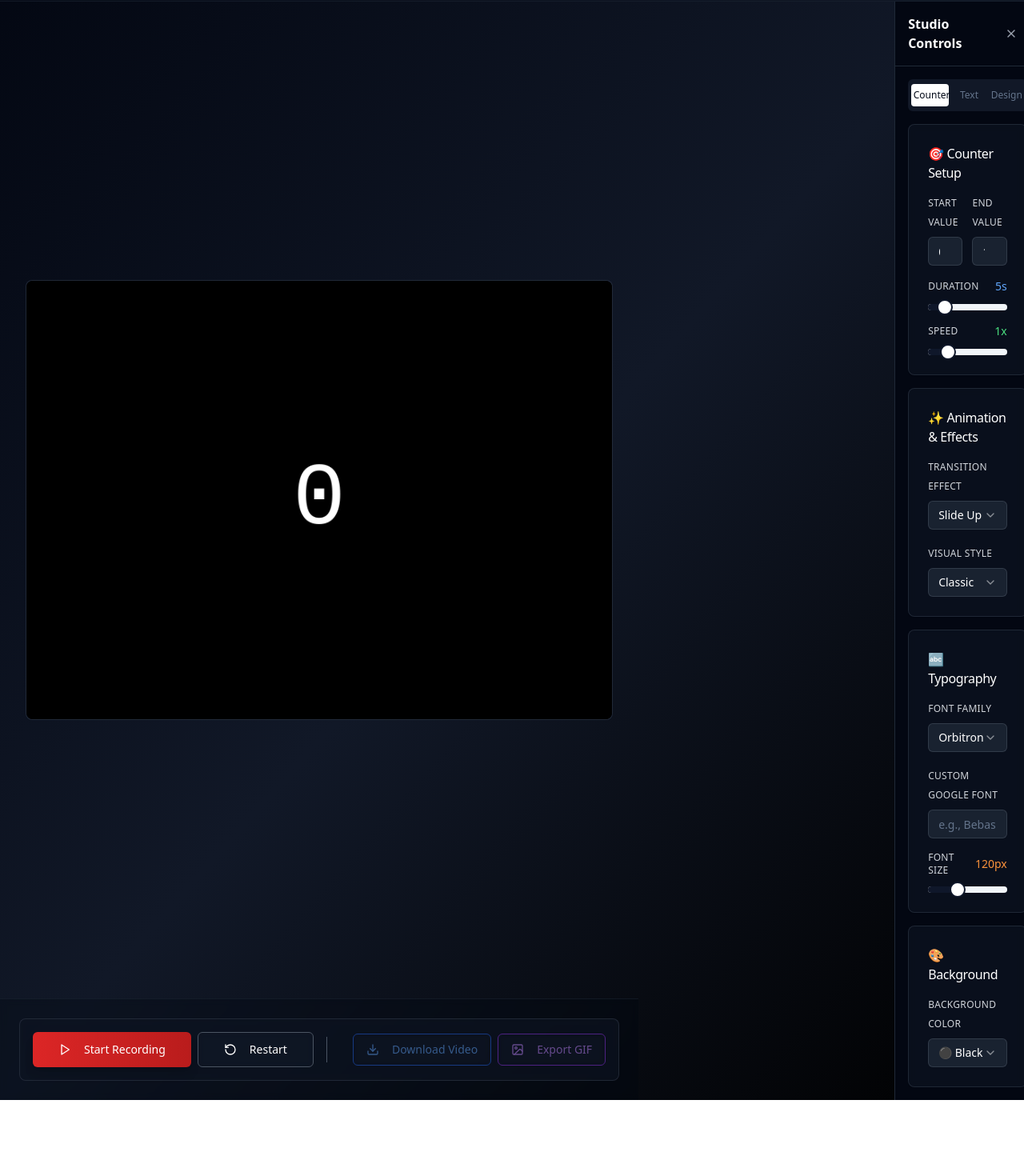
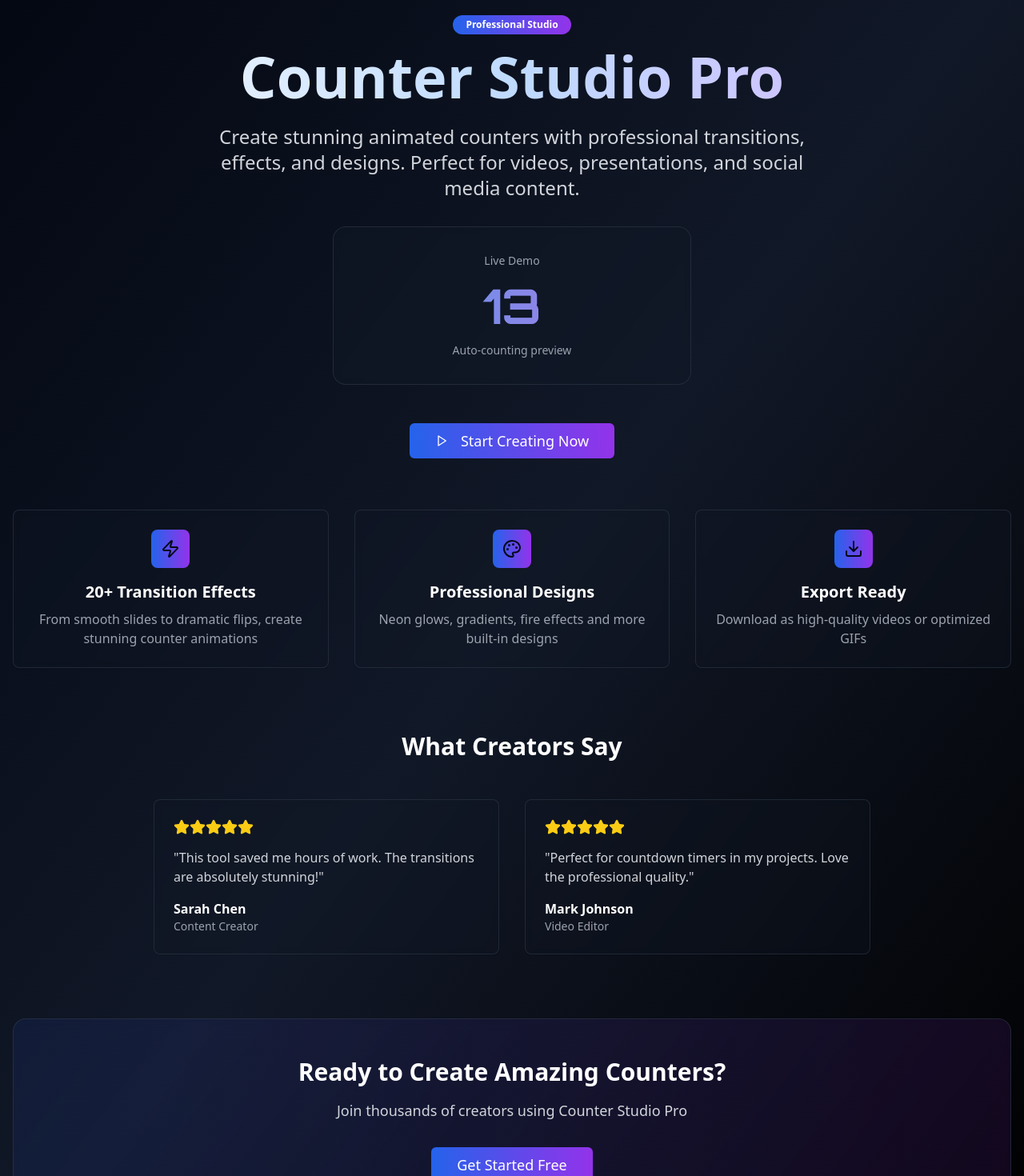
Before and after one commit to iillcode/chrono-visual-crafter, a React (Vite) app: page / in a window 1280 px wide. Shown: the part 63-1533 px from the top of the page at 80% size. Before the commit the page ends 1438 px from the top, so only its background shows below. Built offline with nearby package versions, Linux system fonts and the light colour scheme.

Commit message:
Refactor: Implement scrollbar and landing page
- Added scrollbar to studio controls.
- Moved controls to the left side.
- Created a landing page with a timer demo.
- Adjusted layout for non-scrollable main content.

```diff
--- a/src/App.tsx
+++ b/src/App.tsx
@@ -5,10 +5,27 @@ import { QueryClient, QueryClientProvider } from "@tanstack/react-query";
 import { BrowserRouter, Routes, Route } from "react-router-dom";
 import Index from "./pages/Index";
 import NotFound from "./pages/NotFound";
+import LandingPage from "./components/LandingPage";
+import { useState } from "react";
 
 const queryClient = new QueryClient();
 
-const App = () => (
+const App = () => {
+  const [showStudio, setShowStudio] = useState(false);
+
+  if (!showStudio) {
+    return (
+      <QueryClientProvider client={queryClient}>
+        <TooltipProvider>
+          <Toaster />
+          <Sonner />
+          <LandingPage onGetStarted={() => setShowStudio(true)} />
+        </TooltipProvider>
+      </QueryClientProvider>
+    );
+  }
+
+  return (
     <QueryClientProvider client={queryClient}>
       <TooltipProvider>
         <Toaster />
@@ -16,12 +33,12 @@ const App = () => (
         <BrowserRouter>
           <Routes>
             <Route path="/" element={<Index />} />
-          {/* ADD ALL CUSTOM ROUTES ABOVE THE CATCH-ALL "*" ROUTE */}
             <Route path="*" element={<NotFound />} />
           </Routes>
         </BrowserRouter>
       </TooltipProvider>
     </QueryClientProvider>
   );
+};
 
 export default App;
--- /dev/null
+++ b/src/components/LandingPage.tsx
@@ -0,0 +1,148 @@
+
+import React, { useState, useEffect } from 'react';
+import { Button } from '@/components/ui/button';
+import { Badge } from '@/components/ui/badge';
+import { Card, CardContent } from '@/components/ui/card';
+import { Play, Zap, Palette, Download, Users, Star } from 'lucide-react';
+
+interface LandingPageProps {
+  onGetStarted: () => void;
+}
+
+const LandingPage: React.FC<LandingPageProps> = ({ onGetStarted }) => {
+  const [demoCounter, setDemoCounter] = useState(0);
+
+  useEffect(() => {
+    const interval = setInterval(() => {
+      setDemoCounter(prev => (prev >= 100 ? 0 : prev + 1));
+    }, 50);
+
+    return () => clearInterval(interval);
+  }, []);
+
+  const features = [
+    {
+      icon: <Zap className="w-6 h-6" />,
+      title: "20+ Transition Effects",
+      description: "From smooth slides to dramatic flips, create stunning counter animations"
+    },
+    {
+      icon: <Palette className="w-6 h-6" />,
+      title: "Professional Designs",
+      description: "Neon glows, gradients, fire effects and more built-in designs"
+    },
+    {
+      icon: <Download className="w-6 h-6" />,
+      title: "Export Ready",
+      description: "Download as high-quality videos or optimized GIFs"
+    }
+  ];
+
+  const testimonials = [
+    {
+      name: "Sarah Chen",
+      role: "Content Creator",
+      content: "This tool saved me hours of work. The transitions are absolutely stunning!",
+      rating: 5
+    },
+    {
+      name: "Mark Johnson",
+      role: "Video Editor",
+      content: "Perfect for countdown timers in my projects. Love the professional quality.",
+      rating: 5
+    }
+  ];
+
+  return (
+    <div className="min-h-screen bg-gradient-to-br from-gray-950 via-gray-900 to-black text-white overflow-y-auto">
+      {/* Hero Section */}
+      <div className="container mx-auto px-4 py-20">
+        <div className="text-center mb-16">
+          <Badge className="mb-4 bg-gradient-to-r from-blue-600 to-purple-600 text-white border-0 px-4 py-1">
+            Professional Studio
+          </Badge>
+          <h1 className="text-5xl md:text-7xl font-bold mb-6 bg-gradient-to-r from-white via-blue-200 to-purple-300 bg-clip-text text-transparent">
+            Counter Studio Pro
+          </h1>
+          <p className="text-xl md:text-2xl text-gray-300 mb-8 max-w-3xl mx-auto">
+            Create stunning animated counters with professional transitions, effects, and designs.
+            Perfect for videos, presentations, and social media content.
+          </p>
+
+          {/* Demo Counter */}
+          <div className="mb-12">
+            <div className="bg-gray-900/50 backdrop-blur-sm rounded-2xl border border-gray-700/50 p-8 max-w-md mx-auto">
+              <p className="text-sm text-gray-400 mb-4">Live Demo</p>
+              <div className="text-6xl font-bold font-orbitron text-transparent bg-gradient-to-r from-blue-400 to-purple-400 bg-clip-text animate-pulse">
+                {demoCounter}
+              </div>
+              <p className="text-sm text-gray-400 mt-4">Auto-counting preview</p>
+            </div>
+          </div>
+
+          <Button
+            onClick={onGetStarted}
+            size="lg"
+            className="bg-gradient-to-r from-blue-600 to-purple-600 hover:from-blue-700 hover:to-purple-700 text-white px-8 py-4 text-lg"
+          >
+            <Play className="w-5 h-5 mr-2" />
+            Start Creating Now
+          </Button>
+        </div>
+
+        {/* Features Grid */}
+        <div className="grid md:grid-cols-3 gap-8 mb-20">
+          {features.map((feature, index) => (
+            <Card key={index} className="bg-gray-900/30 border-gray-700/50 backdrop-blur-sm">
+              <CardContent className="p-6 text-center">
+                <div className="w-12 h-12 bg-gradient-to-r from-blue-600 to-purple-600 rounded-lg flex items-center justify-center mx-auto mb-4">
+                  {feature.icon}
+                </div>
+                <h3 className="text-xl font-semibold mb-2 text-white">{feature.title}</h3>
+                <p className="text-gray-400">{feature.description}</p>
+              </CardContent>
+            </Card>
+          ))}
+        </div>
+
+        {/* Testimonials */}
+        <div className="mb-20">
+          <h2 className="text-3xl font-bold text-center mb-12">What Creators Say</h2>
+          <div className="grid md:grid-cols-2 gap-8 max-w-4xl mx-auto">
+            {testimonials.map((testimonial, index) => (
+              <Card key={index} className="bg-gray-900/30 border-gray-700/50 backdrop-blur-sm">
+                <CardContent className="p-6">
+                  <div className="flex mb-4">
+                    {[...Array(testimonial.rating)].map((_, i) => (
+                      <Star key={i} className="w-5 h-5 fill-yellow-400 text-yellow-400" />
+                    ))}
+                  </div>
+                  <p className="text-gray-300 mb-4">"{testimonial.content}"</p>
+                  <div>
+                    <p className="font-semibold text-white">{testimonial.name}</p>
+                    <p className="text-sm text-gray-400">{testimonial.role}</p>
+                  </div>
+                </CardContent>
+              </Card>
+            ))}
+          </div>
+        </div>
+
+        {/* CTA Section */}
+        <div className="text-center bg-gradient-to-r from-blue-900/20 to-purple-900/20 rounded-2xl border border-gray-700/50 backdrop-blur-sm p-12">
+          <h2 className="text-3xl font-bold mb-4">Ready to Create Amazing Counters?</h2>
+          <p className="text-gray-300 mb-8 text-lg">Join thousands of creators using Counter Studio Pro</p>
+          <Button
+            onClick={onGetStarted}
+            size="lg"
+            className="bg-gradient-to-r from-blue-600 to-purple-600 hover:from-blue-700 hover:to-purple-700 text-white px-8 py-4 text-lg"
+          >
+            Get Started Free
+          </Button>
+        </div>
+      </div>
+    </div>
+  );
+};
+
+export default LandingPage;
--- a/src/components/StudioSidebar.tsx
+++ b/src/components/StudioSidebar.tsx
@@ -1,9 +1,9 @@
 
 import React, { useState } from 'react';
-import { X, Type, Hash, Palette, Play, Settings, ChevronLeft, ChevronRight } from 'lucide-react';
+import { X, Type, Hash, Palette, ChevronRight, ChevronLeft } from 'lucide-react';
 import { Button } from '@/components/ui/button';
-import { Card, CardContent, CardHeader, CardTitle } from '@/components/ui/card';
 import { Tabs, TabsContent, TabsList, TabsTrigger } from '@/components/ui/tabs';
+import { ScrollArea } from '@/components/ui/scroll-area';
 import ControlPanel from './ControlPanel';
 import DesignSelector from './DesignSelector';
 import TextControls from './TextControls';
@@ -37,12 +37,12 @@ const StudioSidebar: React.FC<StudioSidebarProps> = ({
         />
       )}
 
-      {/* Sidebar */}
+      {/* Sidebar - Moved to Left */}
       <div className={`
-        fixed right-0 top-0 h-full w-80 bg-gray-950 border-l border-gray-800 z-50 transform transition-transform duration-300 ease-in-out
-        ${isOpen ? 'translate-x-0' : 'translate-x-full'}
+        fixed left-0 top-0 h-full w-80 bg-gray-950 border-r border-gray-800 z-50 transform transition-transform duration-300 ease-in-out
+        ${isOpen ? 'translate-x-0' : '-translate-x-full'}
         lg:relative lg:translate-x-0 lg:z-auto
-        ${!isOpen && 'lg:w-0 lg:border-l-0'}
+        ${!isOpen && 'lg:w-0 lg:border-r-0'}
       `}>
         <div className="flex flex-col h-full">
           {/* Header */}
@@ -76,7 +76,8 @@ const StudioSidebar: React.FC<StudioSidebarProps> = ({
                 </TabsTrigger>
               </TabsList>
 
-              <div className="flex-1 overflow-y-auto px-4 pb-4">
+              <div className="flex-1 overflow-hidden px-4 pb-4">
+                <ScrollArea className="h-full custom-scrollbar">
                   <TabsContent value="counter" className="mt-0">
                     <ControlPanel
                       settings={counterSettings}
@@ -97,20 +98,21 @@ const StudioSidebar: React.FC<StudioSidebarProps> = ({
                       onDesignChange={(design) => onCounterSettingsChange(prev => ({ ...prev, design }))}
                     />
                   </TabsContent>
+                </ScrollArea>
               </div>
             </Tabs>
           </div>
         </div>
       </div>
 
-      {/* Toggle Button (when sidebar is closed) */}
+      {/* Toggle Button (when sidebar is closed) - Now on left */}
       {!isOpen && (
         <Button
           onClick={onToggle}
-          className="fixed right-4 top-20 z-30 bg-gray-900 hover:bg-gray-800 border border-gray-700"
+          className="fixed left-4 top-20 z-30 bg-gray-900 hover:bg-gray-800 border border-gray-700"
           size="sm"
         >
-          <ChevronLeft className="w-4 h-4" />
+          <ChevronRight className="w-4 h-4" />
           <span className="ml-1 text-xs">Studio</span>
         </Button>
       )}
--- a/src/index.css
+++ b/src/index.css
@@ -103,3 +103,29 @@ All colors MUST be HSL.
     @apply bg-background text-foreground;
   }
 }
+
+/* Custom Scrollbar Styles */
+.custom-scrollbar::-webkit-scrollbar {
+  width: 8px;
+}
+
+.custom-scrollbar::-webkit-scrollbar-track {
+  background: rgba(55, 65, 81, 0.3);
+  border-radius: 4px;
+}
+
+.custom-scrollbar::-webkit-scrollbar-thumb {
+  background: rgba(156, 163, 175, 0.5);
+  border-radius: 4px;
+  border: 1px solid rgba(75, 85, 99, 0.3);
+}
+
+.custom-scrollbar::-webkit-scrollbar-thumb:hover {
+  background: rgba(156, 163, 175, 0.7);
+}
+
+/* Firefox scrollbar */
+.custom-scrollbar {
+  scrollbar-width: thin;
+  scrollbar-color: rgba(156, 163, 175, 0.5) rgba(55, 65, 81, 0.3);
+}
--- a/src/pages/Index.tsx
+++ b/src/pages/Index.tsx
@@ -233,9 +233,9 @@ const Index = () => {
   }, [isRecording, isPaused, counterSettings]);
 
   return (
-    <div className="min-h-screen bg-gradient-to-br from-gray-950 via-gray-900 to-black text-white flex flex-col">
+    <div className="h-screen bg-gradient-to-br from-gray-950 via-gray-900 to-black text-white flex flex-col overflow-hidden">
       {/* Header */}
-      <header className="border-b border-gray-800/50 backdrop-blur-sm bg-gray-900/30 px-4 sm:px-6 py-4 sticky top-0 z-30">
+      <header className="border-b border-gray-800/50 backdrop-blur-sm bg-gray-900/30 px-4 sm:px-6 py-3 sticky top-0 z-30 flex-shrink-0">
         <div className="flex flex-col sm:flex-row items-start sm:items-center justify-between gap-4">
           <div className="flex items-center gap-4">
             <h1 className="text-xl sm:text-2xl font-bold bg-gradient-to-r from-white via-blue-200 to-purple-300 bg-clip-text text-transparent">
@@ -255,12 +255,22 @@ const Index = () => {
         </div>
       </header>
 
-      <div className="flex-1 flex relative">
+      <div className="flex-1 flex overflow-hidden">
+        {/* Studio Sidebar - Now on Left */}
+        <StudioSidebar
+          isOpen={sidebarOpen}
+          onToggle={() => setSidebarOpen(!sidebarOpen)}
+          counterSettings={counterSettings}
+          onCounterSettingsChange={setCounterSettings}
+          textSettings={textSettings}
+          onTextSettingsChange={setTextSettings}
+        />
+
         {/* Main Content Area */}
-        <div className={`flex-1 flex flex-col transition-all duration-300 ${sidebarOpen ? 'lg:mr-80' : ''}`}>
-          {/* Preview Area - Fixed Height, No Scroll */}
-          <div className="flex-1 flex items-center justify-center p-4 lg:p-8 min-h-0">
-            <div className="w-full max-w-4xl aspect-[4/3] bg-gray-900/30 rounded-lg border border-gray-700/50 backdrop-blur-sm overflow-hidden">
+        <div className={`flex-1 flex flex-col transition-all duration-300 ${sidebarOpen ? 'lg:ml-80' : ''} overflow-hidden`}>
+          {/* Preview Area - Fixed Height, Smaller Size */}
+          <div className="flex-1 flex items-center justify-center p-4 lg:p-6 min-h-0">
+            <div className="w-full max-w-3xl aspect-[4/3] bg-gray-900/30 rounded-lg border border-gray-700/50 backdrop-blur-sm overflow-hidden">
               <CounterPreview
                 ref={canvasRef}
                 settings={counterSettings}
@@ -271,8 +281,8 @@ const Index = () => {
             </div>
           </div>
 
-          {/* Bottom Controls - Always Visible */}
-          <div className="border-t border-gray-800/50 p-4 lg:p-6 bg-gray-950/30 backdrop-blur-sm">
+          {/* Recording Controls - Directly Below Preview */}
+          <div className="border-t border-gray-800/50 p-4 lg:p-4 bg-gray-950/30 backdrop-blur-sm flex-shrink-0">
             <RecordingControls
               isRecording={isRecording}
               isPaused={isPaused}
@@ -287,16 +297,6 @@ const Index = () => {
             />
           </div>
         </div>
-
-        {/* Studio Sidebar */}
-        <StudioSidebar
-          isOpen={sidebarOpen}
-          onToggle={() => setSidebarOpen(!sidebarOpen)}
-          counterSettings={counterSettings}
-          onCounterSettingsChange={setCounterSettings}
-          textSettings={textSettings}
-          onTextSettingsChange={setTextSettings}
-        />
       </div>
     </div>
   );
```
Lines whose indentation alone changed are shown as unchanged.
